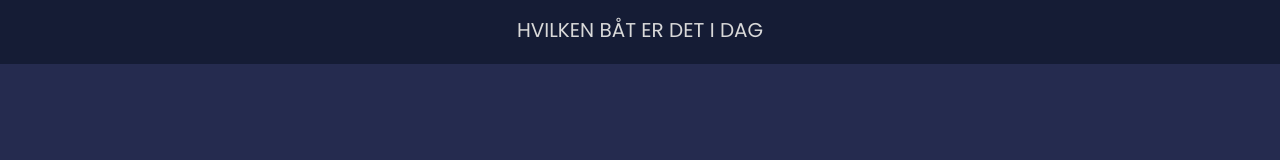
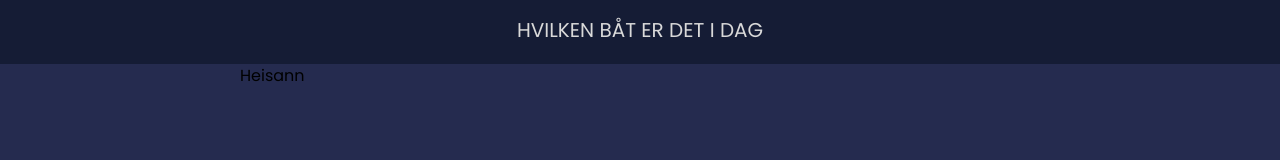
Before and after one commit to steef-o/hvilken-baat-er-det-i-dag, a React (Vite) app: page / in a window 1280 px wide. Shown: the top 160 px of the page. Built offline with nearby package versions, Linux system fonts and the light colour scheme; no server answers; a web font is replaced by a local one.

Commit message:
Add react-query and fetch data from gist

```diff
--- a/package.json
+++ b/package.json
@@ -13,8 +13,10 @@
     "format": "npm run prettier:fix && npm run lint:fix"
   },
   "dependencies": {
+    "axios": "^0.27.2",
     "react": "^18.2.0",
-    "react-dom": "^18.2.0"
+    "react-dom": "^18.2.0",
+    "react-query": "^3.39.1"
   },
   "devDependencies": {
     "@types/react": "^18.0.14",
--- a/src/App.tsx
+++ b/src/App.tsx
@@ -1,12 +1,20 @@
-function App() {
-  return (
+import { QueryClient, QueryClientProvider } from "react-query";
+
+import Schedule from "./components/Schedule";
+
+const queryClient = new QueryClient();
+
+const App = () => (
+  <QueryClientProvider client={queryClient}>
     <div className="h-screen bg-base">
       <header className="h-16 items-center bg-midnight-blue text-center">
         <h1 className="pt-4 align-middle text-xl uppercase text-dirt">Hvilken Båt er det i dag</h1>
       </header>
-      <main className="mx-auto max-w-project"></main>
+      <main className="mx-auto max-w-project">
+        <Schedule />
+      </main>
     </div>
-  );
-}
+  </QueryClientProvider>
+);
 
 export default App;
--- /dev/null
+++ b/src/components/Schedule.tsx
@@ -0,0 +1,12 @@
+import React from "react";
+
+import useSchedule from "../hooks/useSchedule";
+
+const Schedule = () => {
+  const { data } = useSchedule();
+
+  console.log(data);
+  return <div>Heisann</div>;
+};
+
+export default Schedule;
--- /dev/null
+++ b/src/hooks/useSchedule.ts
@@ -0,0 +1,15 @@
+import axios from "axios";
+import { useQuery } from "react-query";
+
+const useSchedule = () =>
+  useQuery(
+    ["schedule"],
+    async () =>
+      await axios
+        .get(
+          "https://gist.githubusercontent.com/steef-o/14cd114fef889782996416aff85c1820/raw/bf472120f7f60d26f6850c4b4016183efe2cc7d0/cruise2022.json",
+        )
+        .then((res) => res.data),
+  );
+
+export default useSchedule;
```
Also changed, not shown: 2 other files (tests, documents, lock files or other folders).
